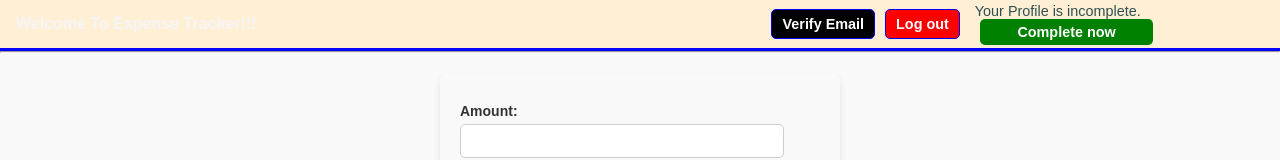
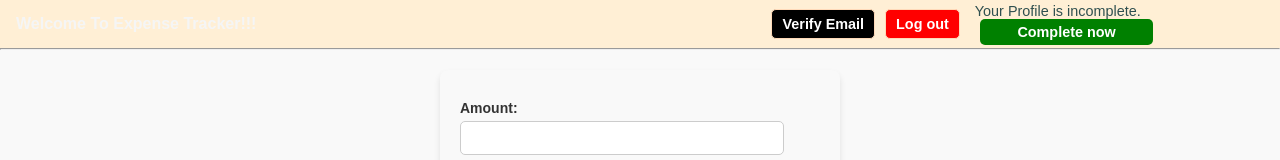
Before and after one commit to Sahil3M3/Expense-Tracker-Full-Stack, a React (Create React App) app in the folder Frontend/: page /expenseTracker in a window 1280 px wide. Shown: the top 160 px of the page. Built offline with nearby package versions, Linux system fonts and the light colour scheme; no server answers; sample sign-in values are in the browser's storage.

Commit message:
Deploy-3

```diff
--- a/Frontend/src/components/Expense/ExpenseTracker.css
+++ b/Frontend/src/components/Expense/ExpenseTracker.css
@@ -5,7 +5,6 @@
 }
 .navDiv {
   background-color: papayawhip;
-  border-bottom: 3px solid blue;
   padding: 1.5rem 1rem;
   display: flex;
   justify-content: space-between;
@@ -41,7 +40,7 @@ h2 {
   padding: 6px 10px;
   font-size: 0.9rem;
   border-radius: 5px;
-  border: 1px solid blue;
+  border: 1px solid peachpuff;
   background-color: black;
   cursor: pointer;
 }
```
